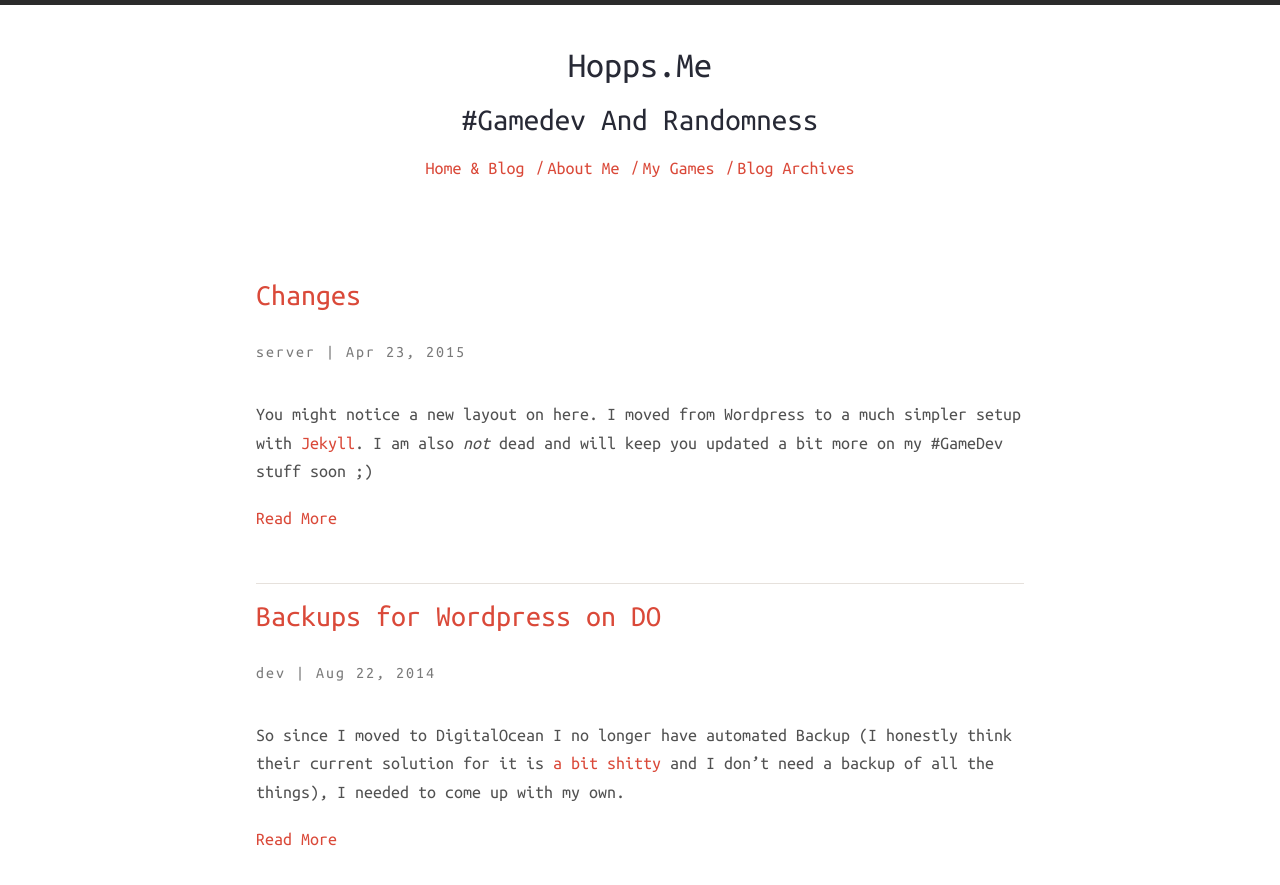
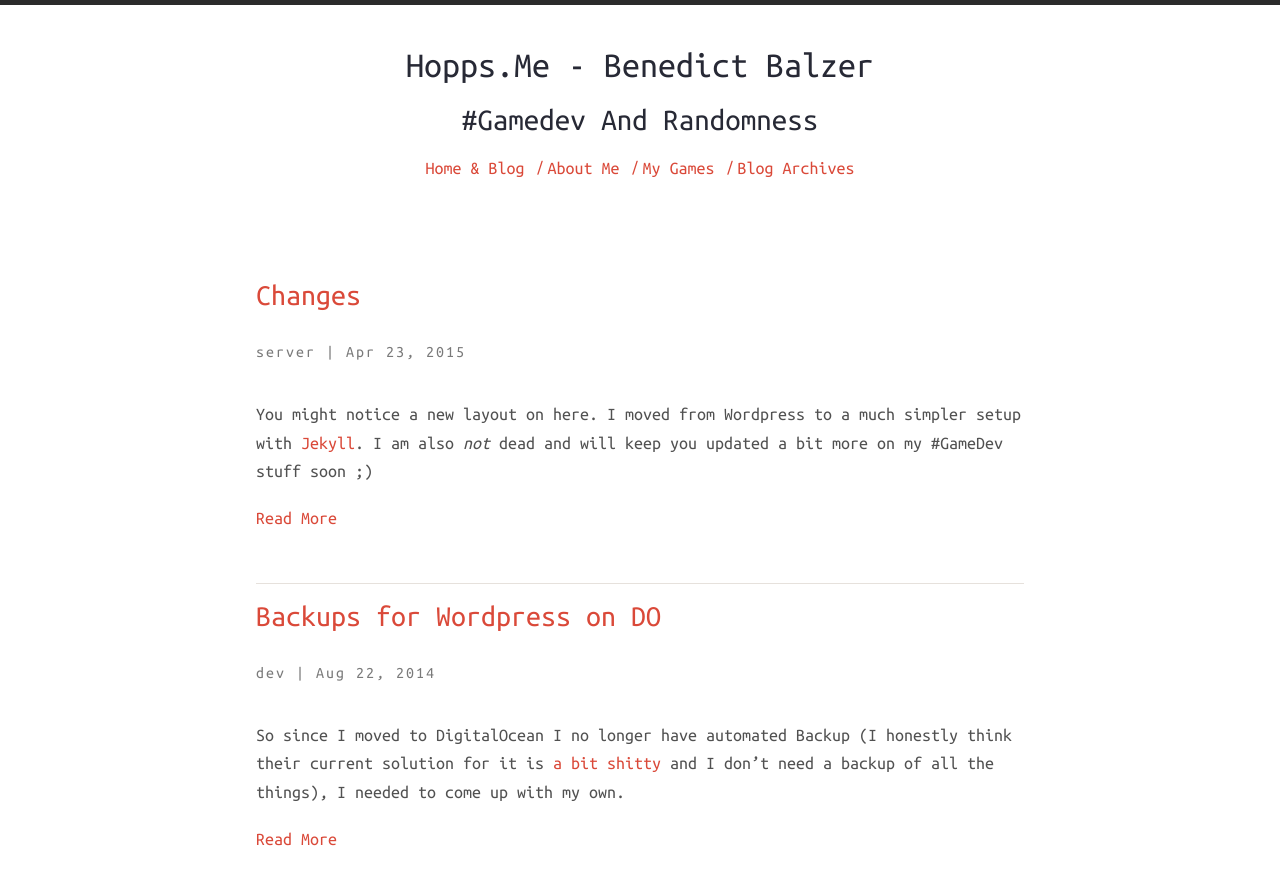
Before and after one commit to DevHopps/website, a Jekyll site: the page built from index.html, in a window 1280 px wide and 900 px high. Shown: the top 885 px of the window. Built offline with Jekyll 4.4.1, drawn with Linux system fonts in a browser that asks for light colours; nearby versions of some CDN libraries.

Commit message:
Update _config.yml

```diff
--- a/_config.yml
+++ b/_config.yml
@@ -10,7 +10,7 @@ baseurl:
 url: https://hopps.me
 
 harmony:
-  name: Hopps.Me
+  name: Hopps.Me - Benedict Balzer
   description: "#Gamedev And Randomness"
   meta_description: > #
    Small Website by Benedict Balzer showing of my games and other useful things.
```
